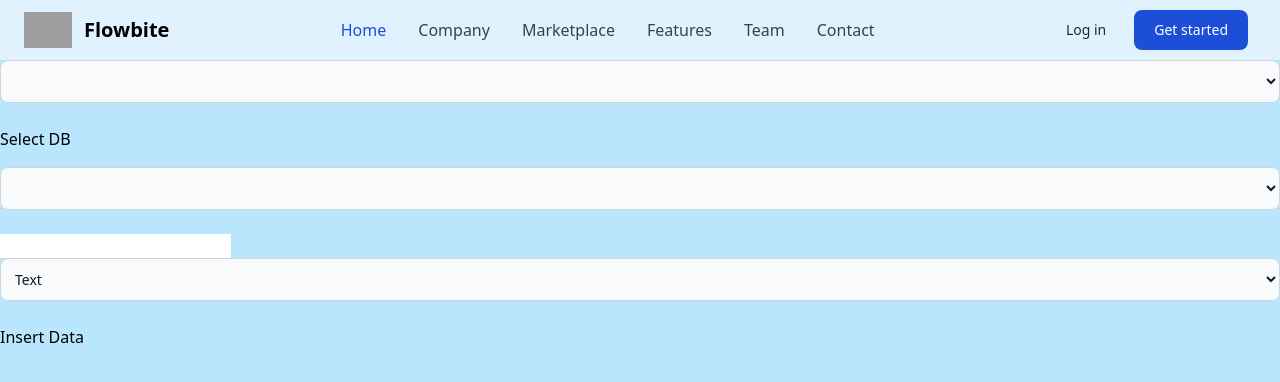
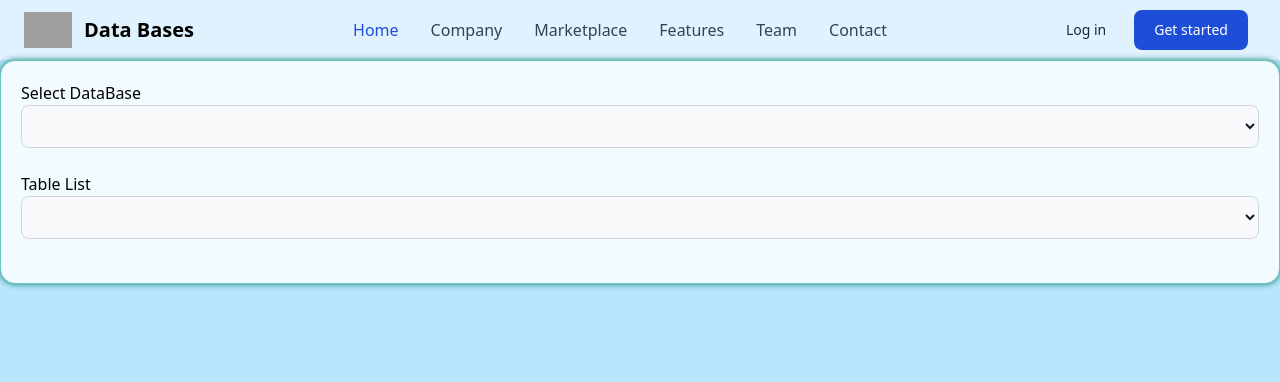
Before and after one commit to Jeevashhkjs-hack/PHP_ASSESSMENT_TWO, a PHP site: template view/createColumn.php in a window 1280 px wide. Shown: the top 382 px of the page. Run offline with PHP 8.4, Linux system fonts and the light colour scheme; the template is opened without the code that fills it, so the values that code supplies are empty; some libraries are stand-ins or nearby versions; some web fonts are replaced; grey boxes are pictures that could not be loaded.

Commit message:
UI finished

```diff
--- a/model/userModel.php
+++ b/model/userModel.php
@@ -59,4 +59,10 @@ class userModel extends connection{
         WHERE TABLE_SCHEMA = '$dbNm' and TABLE_NAME = '$tableNm'
         ")->fetchAll(PDO::FETCH_OBJ);
     }
+
+    public function getTablesFDb($dbname){
+        return $this->dbConnect->query("SELECT TABLE_NAME AS tablesname
+        FROM INFORMATION_SCHEMA.TABLES
+        WHERE TABLE_SCHEMA = '$dbname'")->fetchAll(PDO::FETCH_OBJ);
+    }
 }
--- a/view/createColumn.php
+++ b/view/createColumn.php
@@ -3,66 +3,82 @@
     <title>Create Column</title>
     <script src="https://cdn.tailwindcss.com"></script>
     <link rel="stylesheet" href="https://rsms.me/inter/inter.css">
+    <style>
+        .Body {
+            border: solid 1px #6ac6c1;
+            box-shadow: 0px 0px 6px 0px #0a7c6e;
+            padding: 20px;
+            border-radius: 15px;
+            background-color: #f2fbff;
+        }
+    </style>
+    <script src="https://ajax.googleapis.com/ajax/libs/jquery/3.6.4/jquery.min.js"></script>
+    <script type="text/javascript">
+        $(document).ready(function () {
+            $("#dbname").change(function () {
+                let domEle =$("#dbname").val();
+                $.ajax({
+                    url:'index.php',
+                    method:'post',
+                    data:'domEle='+domEle
+                }).done(function (tables) {
+                    tables=JSON.parse(tables)
+                    $('#tableName').empty();
+                    tables.forEach(function (table) {
+                        $('#tableName').append('<option>'+ table.tablesname + '</option>')
+                    })
+                })
+            })
+        })
+    </script>
+
 </head>
 <body class="bg-sky-200">
     <?php require 'view/style.php' ?>
+    <div class="Body">
         <div class="dbLists">
             <form action="/createColumn" method="post">
-                <select name="selectedDb" class="bg-gray-50 border border-gray-300 text-gray-900 mb-6 text-sm rounded-lg focus:ring-blue-500 focus:border-blue-500 block w-full p-2.5 dark:bg-gray-700 dark:border-gray-600 dark:placeholder-gray-400 dark:text-white dark:focus:ring-blue-500 dark:focus:border-blue-500">
+                <div class="database">
+                    <label>Select DataBase</label>
+                    <select name="selectedDb" id="dbname" class="bg-gray-50 border border-gray-300 text-gray-900 mb-6 text-sm rounded-lg focus:ring-blue-500 focus:border-blue-500 block w-full p-2.5 dark:bg-gray-700 dark:border-gray-600 dark:placeholder-gray-400 dark:text-white dark:focus:ring-blue-500 dark:focus:border-blue-500">
                         <?php foreach($dbList as $name=>$lists): ?>
                             <option value="<?php echo $lists->Database ?>"><?php echo $lists->Database ?></option>
                         <?php endforeach; ?>
                     </select>
-                <button type="submit">Select DB</button>
+                </div>
+                <div class="columns">
+                    <label>Table List</label>
+                    <select name="tableName" id="tableName" class="bg-gray-50 border border-gray-300 text-gray-900 mb-6 text-sm rounded-lg focus:ring-blue-500 focus:border-blue-500 block w-full p-2.5 dark:bg-gray-700 dark:border-gray-600 dark:placeholder-gray-400 dark:text-white dark:focus:ring-blue-500 dark:focus:border-blue-500">
+                    </select>
+                </div>
             </form>
-        </div>
-        <div class="tableLists">
-            <form action="/createColumn" method="post">
-                <select name="tableName" class="bg-gray-50 border border-gray-300 text-gray-900 mb-6 text-sm rounded-lg focus:ring-blue-500 focus:border-blue-500 block w-full p-2.5 dark:bg-gray-700 dark:border-gray-600 dark:placeholder-gray-400 dark:text-white dark:focus:ring-blue-500 dark:focus:border-blue-500>
-                    <?php foreach($this->tablesList as $table=>$tabesList): ?>
-                        <option value="<?php echo $tabesList->tablesNameList ?>"><?php echo $tabesList->tablesNameList ?></option>
-                    <?php endforeach; ?>
-                </select>
-            </form>
-        </div>
-        <div class="columnLists">
-            <form action="/createColumn" method="post">
-                <input type="text" name="columnName[]">
-                <select name="dataTypes[]" class="bg-gray-50 border border-gray-300 text-gray-900 mb-6 text-sm rounded-lg focus:ring-blue-500 focus:border-blue-500 block w-full p-2.5 dark:bg-gray-700 dark:border-gray-600 dark:placeholder-gray-400 dark:text-white dark:focus:ring-blue-500 dark:focus:border-blue-500>
-                    <option value="int">Number</option>
-                    <option value="varchar(255)">Text</option>
-                    <option value="timestamp">Date Time</option>
-                </select>
-                <div class="content">
 
         </div>
-                <button id="addDataa">Insert Data</button>
-            </form>
     </div>
-<script>
-    let tableDiv = document.querySelector('.inputField');
-    let tableBtn = document.querySelector('.createTableRow');
-
-    let dataTypes = ['int','varchar(255)','timestamp'];
-    let displayDataTypes = ['Number','Text','Date Time']
-
-    tableBtn.addEventListener("click",()=>{
-        let createRow = document.createElement('input');
-        createRow.name = "columnName[]";
-        tableDiv.append(createRow);
-
-        let createSelect = document.createElement('select');
-        createSelect.id = 'selectDatatype';
-        createSelect.name = 'dataTypes[]';
-        tableDiv.appendChild(createSelect)
-
-        for(let i=0;i<dataTypes.length;i++){
-            let createOption = document.createElement('option');
-            createOption.value = dataTypes[i];
-            createOption.text = displayDataTypes[i];
-            createSelect.appendChild(createOption);
-        }
-
-</script>
+<!--<script>-->
+<!--    let tableDiv = document.querySelector('.inputField');-->
+<!--    let tableBtn = document.querySelector('.createTableRow');-->
+<!---->
+<!--    let dataTypes = ['int','varchar(255)','timestamp'];-->
+<!--    let displayDataTypes = ['Number','Text','Date Time']-->
+<!---->
+<!--    tableBtn.addEventListener("click",()=>{-->
+<!--        let createRow = document.createElement('input');-->
+<!--        createRow.name = "columnName[]";-->
+<!--        tableDiv.append(createRow);-->
+<!---->
+<!--        let createSelect = document.createElement('select');-->
+<!--        createSelect.id = 'selectDatatype';-->
+<!--        createSelect.name = 'dataTypes[]';-->
+<!--        tableDiv.appendChild(createSelect)-->
+<!---->
+<!--        for(let i=0;i<dataTypes.length;i++){-->
+<!--            let createOption = document.createElement('option');-->
+<!--            createOption.value = dataTypes[i];-->
+<!--            createOption.text = displayDataTypes[i];-->
+<!--            createSelect.appendChild(createOption);-->
+<!--        }-->
+<!---->
+<!--</script>-->
 </body>
 </html>
--- a/view/style.php
+++ b/view/style.php
@@ -3,7 +3,7 @@
         <div class="flex flex-wrap justify-between items-center mx-auto max-w-screen-xl">
             <a href="#" class="flex items-center">
                 <img src="https://flowbite.com/docs/images/logo.svg" class="mr-3 h-6 sm:h-9" alt="Flowbite Logo" />
-                <span class="self-center text-xl font-semibold whitespace-nowrap dark:text-white">Flowbite</span>
+                <span class="self-center text-xl font-semibold whitespace-nowrap dark:text-white">Data Bases</span>
             </a>
             <div class="flex items-center lg:order-2">
                 <a href="#" class="text-gray-800 dark:text-white hover:bg-gray-50 focus:ring-4 focus:ring-gray-300 font-medium rounded-lg text-sm px-4 lg:px-5 py-2 lg:py-2.5 mr-2 dark:hover:bg-gray-700 focus:outline-none dark:focus:ring-gray-800">Log in</a>
```
Also changed, not shown: controller/getDbData.php (added, +7 -0 lines), controller/userController.php (+10 -3 lines), index.php (+6 -1 lines), view/createDb.php (+12 -0 lines), view/createTable.php (+45 -5 lines), view/home.view.php (+15 -1 lines). Lines whose indentation alone changed are shown as unchanged.
